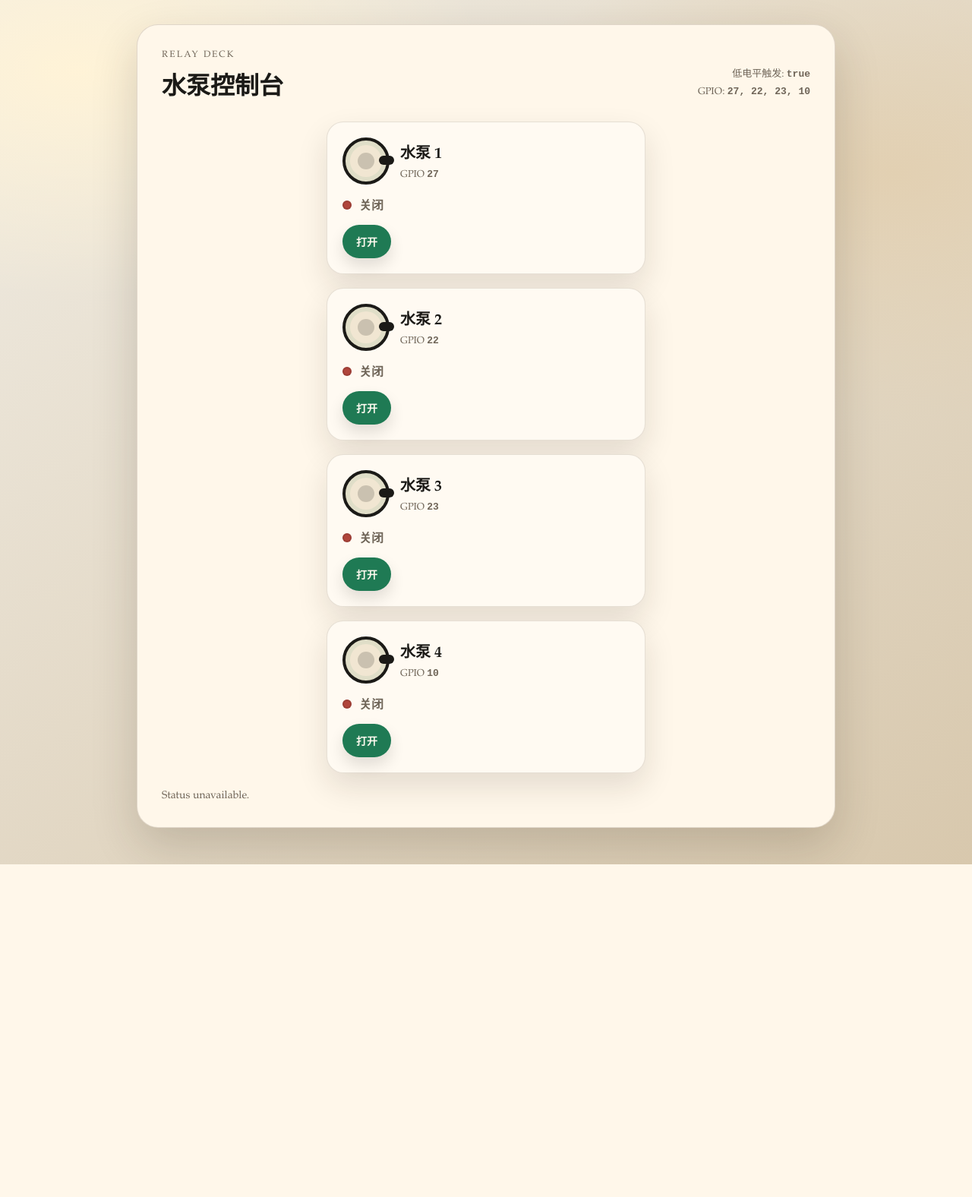
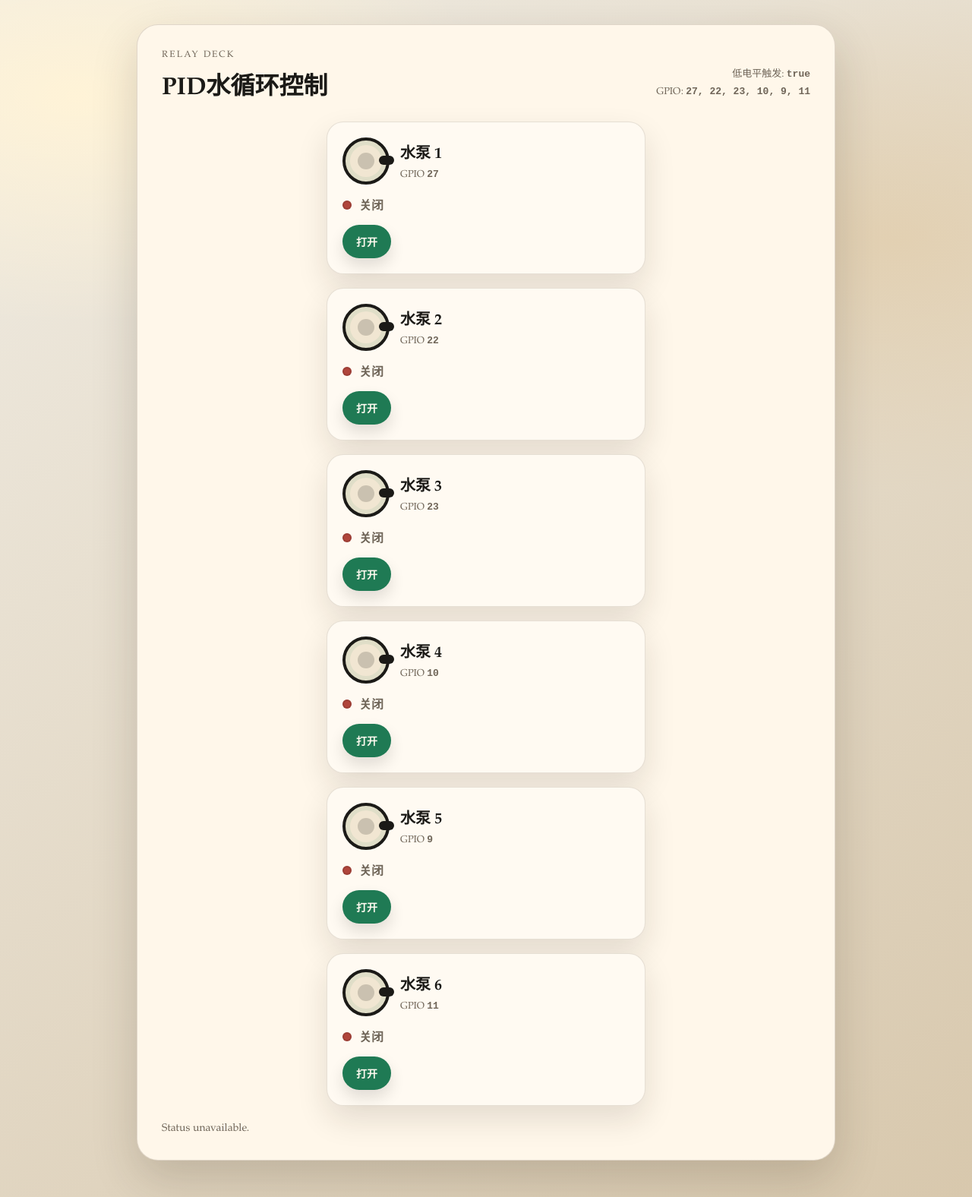
Before and after one commit to MickeyElders/pi-control-program, a FastAPI app: page / in a window 1280 px wide. Shown: the whole page at 76% size. Before the commit the page ends 1138 px from the top, so only its background shows below. Run offline with FastAPI, Linux system fonts and the light colour scheme; data that the repository does not hold is empty.

Commit message:
新增双接口，修改项目名

```diff
--- a/app.py
+++ b/app.py
@@ -34,7 +34,7 @@ except ImportError:
             return None
 
 
-DEFAULT_PINS = "27,22,23,10"
+DEFAULT_PINS = "27,22,23,10,9,11"
 ACTIVE_LOW = os.getenv("RELAY_ACTIVE_LOW", "1").lower() in {"1", "true", "yes", "on"}
 
 
--- a/templates/index.html
+++ b/templates/index.html
@@ -12,7 +12,7 @@
         <header class="panel-header">
           <div>
             <p class="eyebrow">Relay Deck</p>
-            <h1>水泵控制台</h1>
+            <h1>PID水循环控制</h1>
           </div>
           <div class="meta">
             <div class="meta-row">
```
